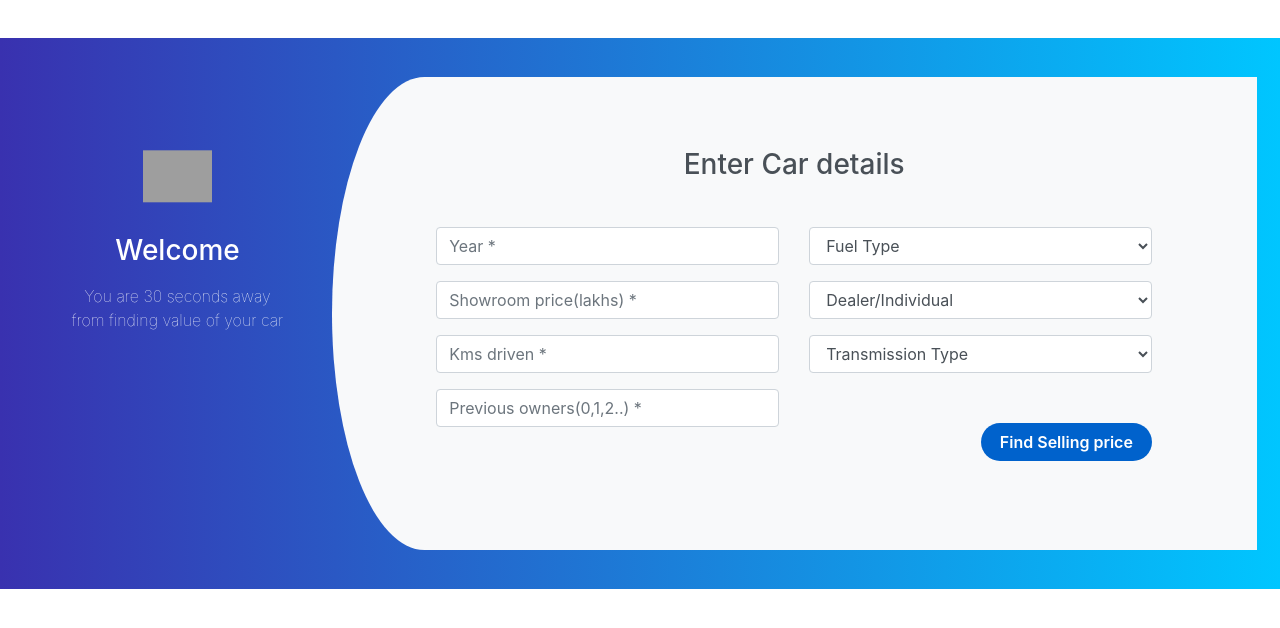
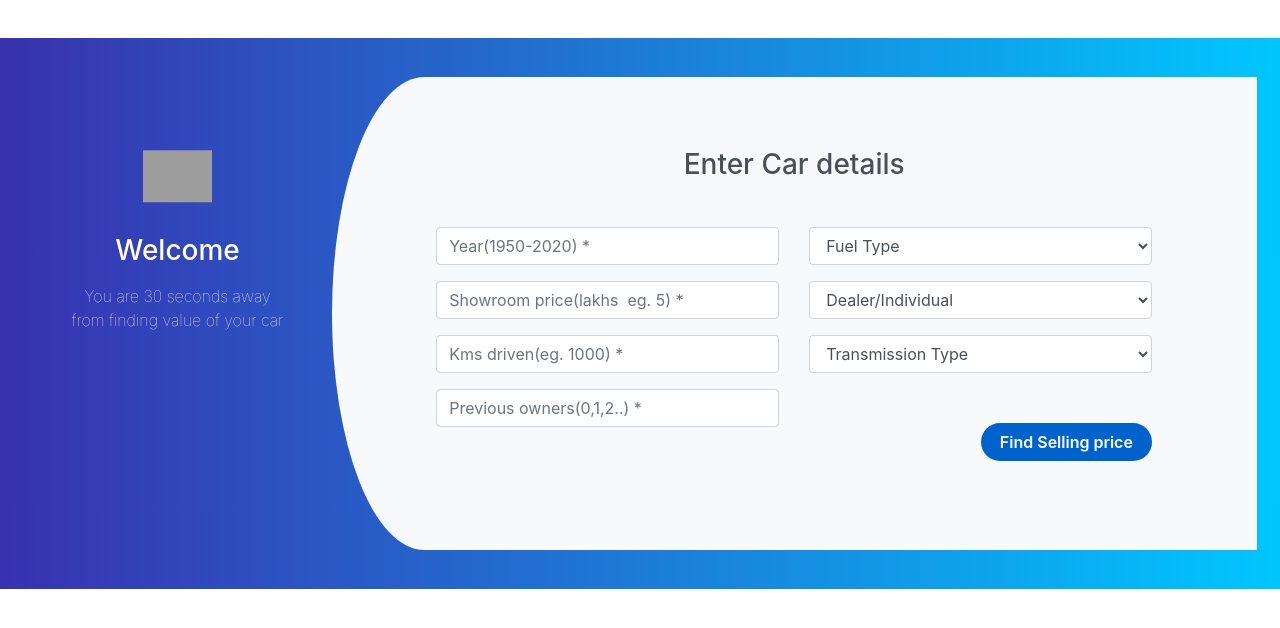
Before and after one commit to ehtesham1999/Car-prices-predictor, a Flask app: page / in a window 1280 px wide. Shown: the top 628 px of the page. Run offline with Flask 2, Linux system fonts and the light colour scheme; parts of the project's set-up code (start-up, migrations or seed data) failed here and were passed over; some libraries are stand-ins or nearby versions; grey boxes are pictures that could not be loaded.

Commit message:
5th committ

```diff
--- a/templates/cars.html
+++ b/templates/cars.html
@@ -26,13 +26,13 @@
                                         <div class="row register-form">
                                             <div class="col-md-6">
                                                 <div class="form-group">
-                                                    <input type="text" class="form-control" placeholder="Year *" name="Year"  value="" />
+                                                    <input type="text" class="form-control" placeholder="Year(1950-2020) *" name="Year"  value="" />
                                                 </div>
                                                 <div class="form-group">
-                                                    <input type="text" class="form-control" placeholder="Showroom price(lakhs) *" name="Present_Price" value="" />
+                                                    <input type="text" class="form-control" placeholder="Showroom price(lakhs  eg. 5) *" name="Present_Price" value="" />
                                                 </div>
                                                 <div class="form-group">
-                                                    <input type="text" class="form-control" placeholder="Kms driven *" name="Kms_Driven" value="" />
+                                                    <input type="text" class="form-control" placeholder="Kms driven(eg. 1000) *" name="Kms_Driven" value="" />
                                                 </div>
                                                 <div class="form-group">
                                                     <input type="text" class="form-control"  placeholder="Previous owners(0,1,2..) *" name="Owner" value="" />
```
